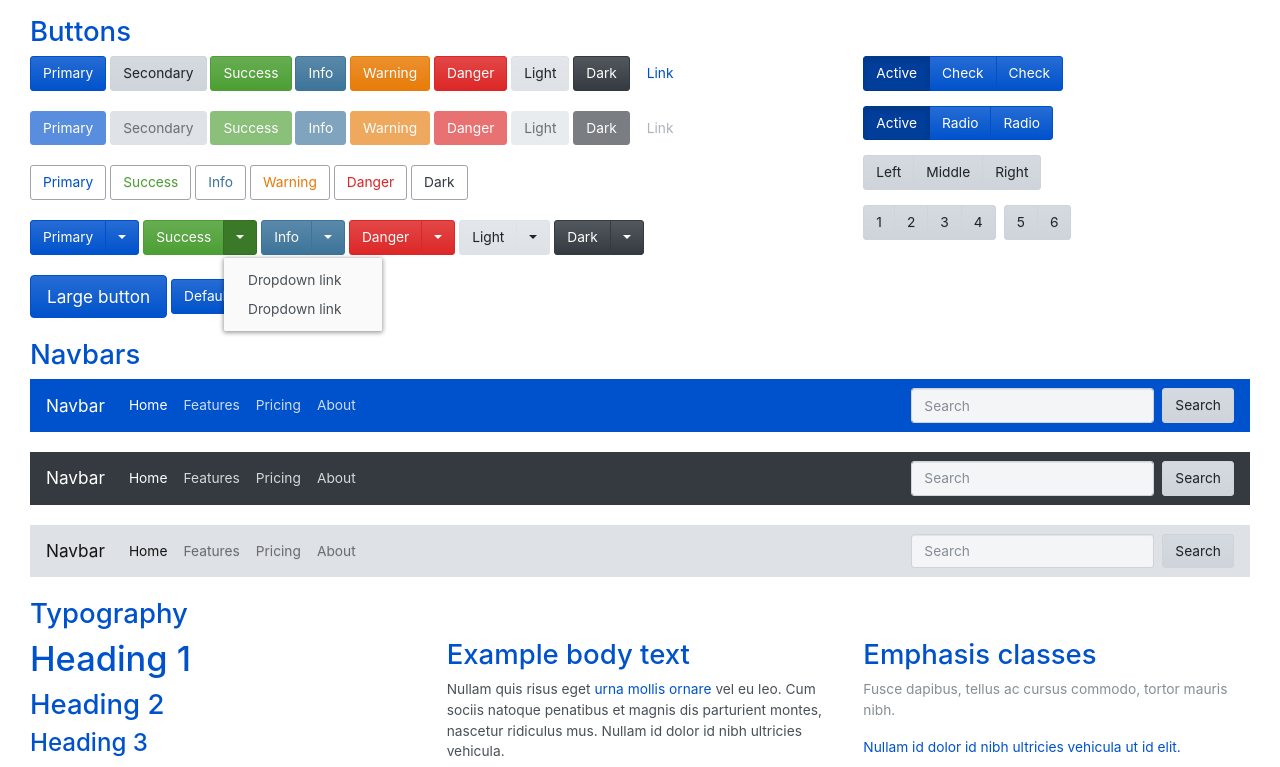
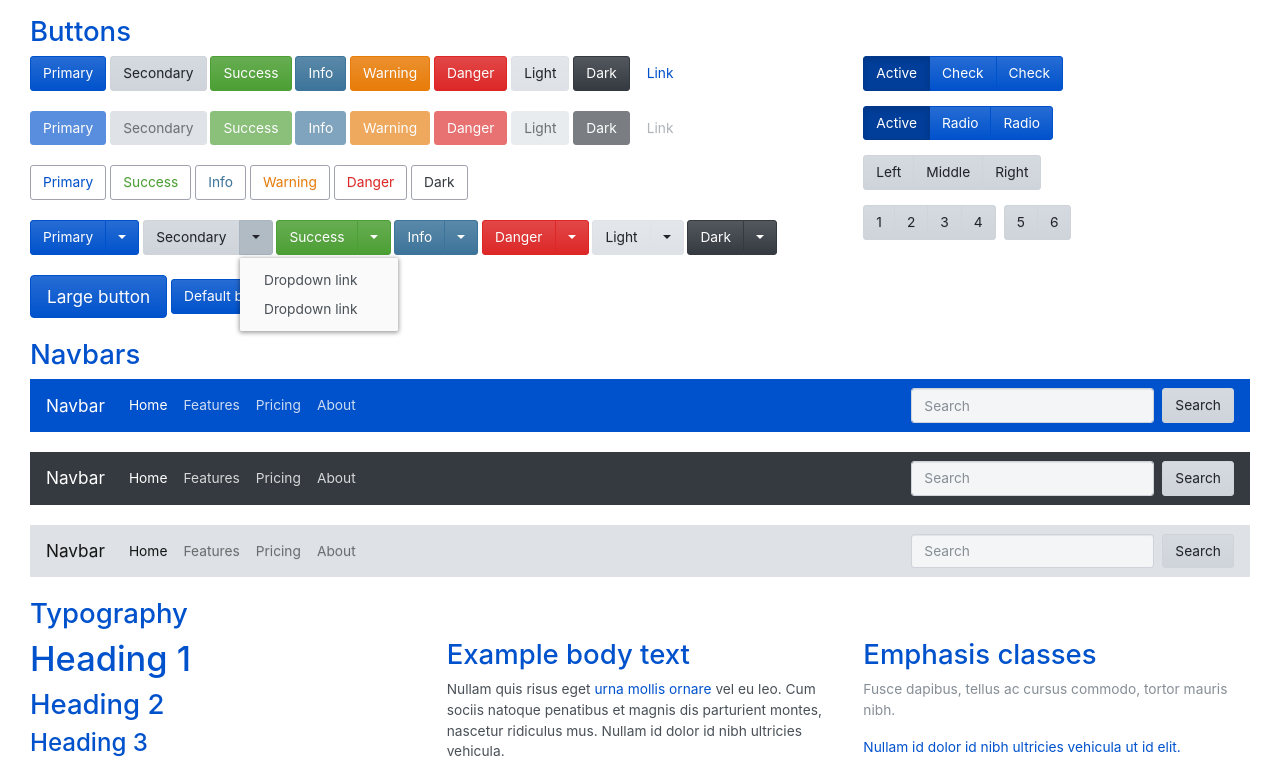
Before and after one commit to lenconda/cayenne-ui, a website: page index.html in a window 1280 px wide. Both pictures are taken after a click on the button 240 px from the left and 237 px from the top of the page. Shown: the top 767 px of the page. Drawn offline with nearby package versions, Linux system fonts and the light colour scheme.

Commit message:
fix: add secondary dropdown buttons

```diff
--- a/index.html
+++ b/index.html
@@ -100,9 +100,21 @@
             </div>
 
             <div class="btn-group" role="group" aria-label="Button group with nested dropdown">
+              <button type="button" class="btn btn-secondary">Secondary</button>
+              <div class="btn-group" role="group">
+                <button id="btnGroupDrop2" type="button" class="btn btn-secondary dropdown-toggle" data-toggle="dropdown"
+                  aria-haspopup="true" aria-expanded="false"></button>
+                <div class="dropdown-menu" aria-labelledby="btnGroupDrop1">
+                  <a class="dropdown-item" href="#">Dropdown link</a>
+                  <a class="dropdown-item" href="#">Dropdown link</a>
+                </div>
+              </div>
+            </div>
+
+            <div class="btn-group" role="group" aria-label="Button group with nested dropdown">
               <button type="button" class="btn btn-success">Success</button>
               <div class="btn-group" role="group">
-                <button id="btnGroupDrop2" type="button" class="btn btn-success dropdown-toggle" data-toggle="dropdown"
+                <button id="btnGroupDrop3" type="button" class="btn btn-success dropdown-toggle" data-toggle="dropdown"
                   aria-haspopup="true" aria-expanded="false"></button>
                 <div class="dropdown-menu" aria-labelledby="btnGroupDrop2">
                   <a class="dropdown-item" href="#">Dropdown link</a>
@@ -114,7 +126,7 @@
             <div class="btn-group" role="group" aria-label="Button group with nested dropdown">
               <button type="button" class="btn btn-info">Info</button>
               <div class="btn-group" role="group">
-                <button id="btnGroupDrop3" type="button" class="btn btn-info dropdown-toggle" data-toggle="dropdown"
+                <button id="btnGroupDrop4" type="button" class="btn btn-info dropdown-toggle" data-toggle="dropdown"
                   aria-haspopup="true" aria-expanded="false"></button>
                 <div class="dropdown-menu" aria-labelledby="btnGroupDrop3">
                   <a class="dropdown-item" href="#">Dropdown link</a>
@@ -126,7 +138,7 @@
             <div class="btn-group" role="group" aria-label="Button group with nested dropdown">
               <button type="button" class="btn btn-danger">Danger</button>
               <div class="btn-group" role="group">
-                <button id="btnGroupDrop4" type="button" class="btn btn-danger dropdown-toggle" data-toggle="dropdown"
+                <button id="btnGroupDrop5" type="button" class="btn btn-danger dropdown-toggle" data-toggle="dropdown"
                   aria-haspopup="true" aria-expanded="false"></button>
                 <div class="dropdown-menu" aria-labelledby="btnGroupDrop4">
                   <a class="dropdown-item" href="#">Dropdown link</a>
@@ -138,7 +150,7 @@
             <div class="btn-group" role="group" aria-label="Button group with nested dropdown">
               <button type="button" class="btn btn-light">Light</button>
               <div class="btn-group" role="group">
-                <button id="btnGroupDrop5" type="button" class="btn btn-light dropdown-toggle" data-toggle="dropdown"
+                <button id="btnGroupDrop6" type="button" class="btn btn-light dropdown-toggle" data-toggle="dropdown"
                   aria-haspopup="true" aria-expanded="false"></button>
                 <div class="dropdown-menu" aria-labelledby="btnGroupDrop4">
                   <a class="dropdown-item" href="#">Dropdown link</a>
@@ -150,7 +162,7 @@
             <div class="btn-group" role="group" aria-label="Button group with nested dropdown">
               <button type="button" class="btn btn-dark">Dark</button>
               <div class="btn-group" role="group">
-                <button id="btnGroupDrop6" type="button" class="btn btn-dark dropdown-toggle" data-toggle="dropdown"
+                <button id="btnGroupDrop7" type="button" class="btn btn-dark dropdown-toggle" data-toggle="dropdown"
                   aria-haspopup="true" aria-expanded="false"></button>
                 <div class="dropdown-menu" aria-labelledby="btnGroupDrop4">
                   <a class="dropdown-item" href="#">Dropdown link</a>
```
Also changed, not shown: screenshot.jpg.
